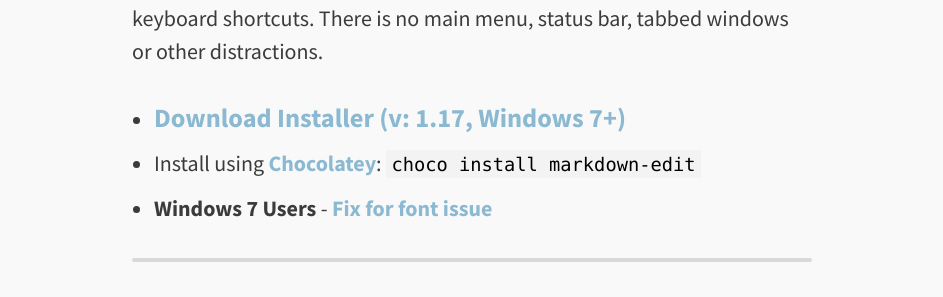
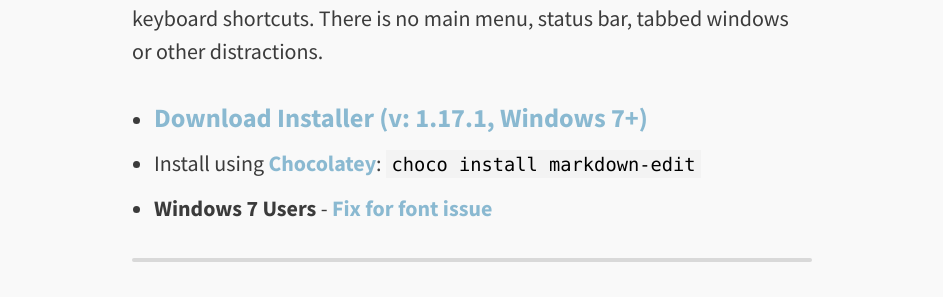
Before and after one commit to mike-ward/Markdown-Edit, a Jekyll site: the page built from index.md, in a window 1280 px wide and 900 px high, scrolled down 1514 px. Shown: the part 159-456 px from the top of the window, without its empty margins (168-1111 px from the left). Built offline with Jekyll 4.4.1, drawn with Linux system fonts in a browser that asks for light colours; comment, search, counter and statistics services are not loaded.

Commit message:
v 1.17.1

```diff
--- a/_config.yml
+++ b/_config.yml
@@ -3,7 +3,7 @@ tagline:          A full-featured Markdown Editor For Windows
 description:      A full-featured Markdown Editor for Windows with an emphasis on content and keyboard shortcuts
 canonical:        http://markdownedit.com
 url:              http://markdownedit.com
-download:         https://github.com/mike-ward/Markdown-Edit/releases/download/v1.17.0/MarkdownEditSetup.msi
+download:         https://github.com/mike-ward/Markdown-Edit/releases/download/v1.17.1/MarkdownEditSetup.msi
 
 # Owner/author information
 owner:
@@ -27,7 +27,7 @@ tools:
 # For external links add external: true
 links:
   - title: Download
-    url: https://github.com/mike-ward/Markdown-Edit/releases/download/v1.17.0/MarkdownEditSetup.msi
+    url: https://github.com/mike-ward/Markdown-Edit/releases/download/v1.17.1/MarkdownEditSetup.msi
     external: true
   - title: Features
     url: /features
--- a/index.md
+++ b/index.md
@@ -22,7 +22,7 @@ shortcuts. There is no main menu, status bar, tabbed windows or other
 distractions.
 
 -   <a href="{{ site.download }}" style="font-weight:bold; font-size:larger;">Download
-    Installer (v: 1.17, Windows 7+)</a>
+    Installer (v: 1.17.1, Windows 7+)</a>
 -   Install using [Chocolatey]: `choco install markdown-edit`
 -   **Windows 7 Users** - [Fix for font issue]
 
--- a/version.txt
+++ b/version.txt
@@ -1 +1 @@
-1.17
+1.17.1
```
